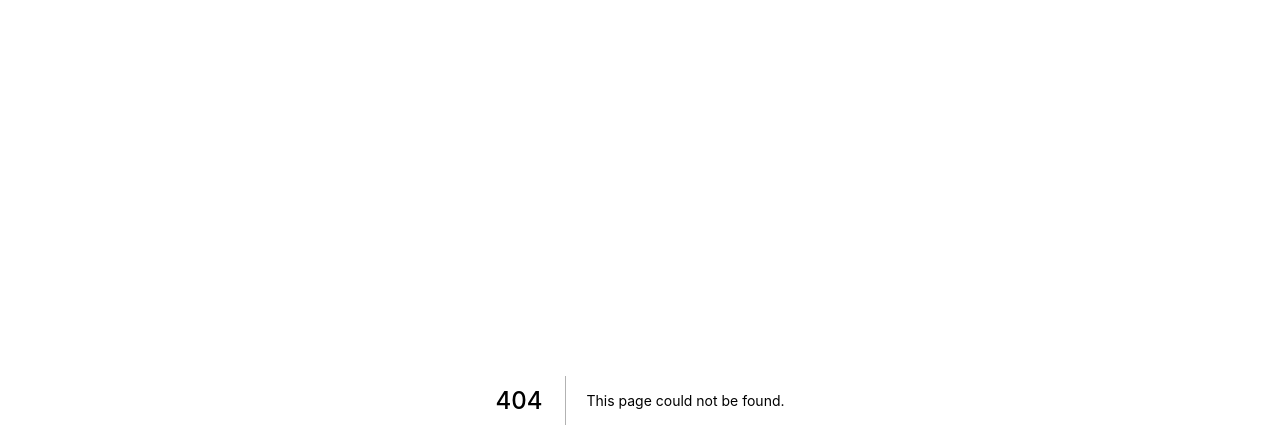
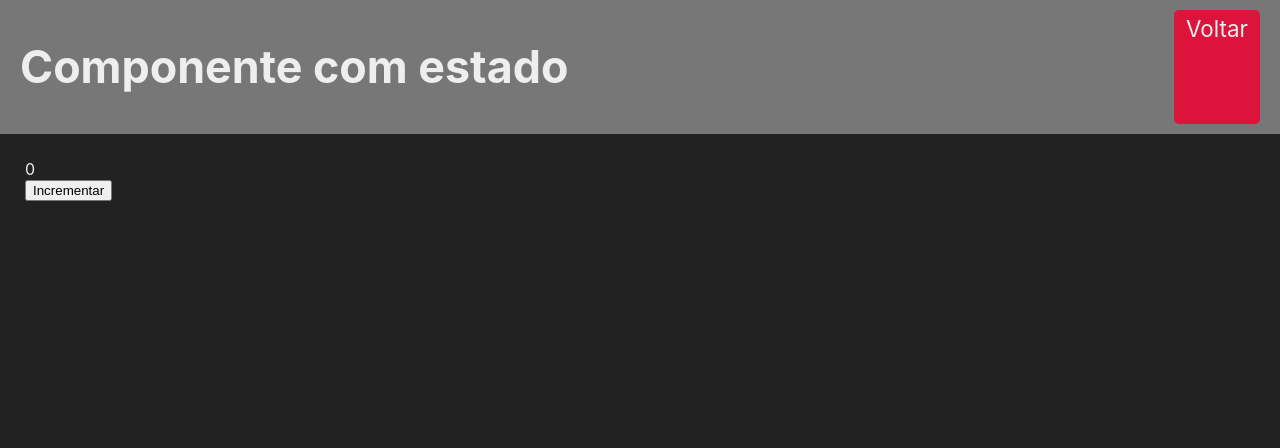
Before and after one commit to willbueno/fundamentos-nextJs, a Next.js app: page /state in a window 1280 px wide. Before the commit this address had no page. Shown: the top 448 px of the page. Built offline with nearby package versions, Linux system fonts and the light colour scheme.

Commit message:
state components

```diff
--- a/src/pages/index.jsx
+++ b/src/pages/index.jsx
@@ -13,7 +13,8 @@
             <Navegation text="Example" destiny='/example' color='#9400d3' />
             <Navegation text="JSX" destiny='/jsx' color='crimson' />
             <Navegation text="Navegacao #01" destiny='/navegation' color='green' />
-            <Navegation text="Navegacao #02" destiny='/client/sp/321' color='green' />
+            <Navegation text="Navegacao #02" destiny='/client/sp/321' color='blue' />
+            <Navegation text="Componente com estado" destiny='/state' color='pink' />
         </div>
     )
 }
--- /dev/null
+++ b/src/pages/state.jsx
@@ -0,0 +1,17 @@
+import { useState } from "react"
+import Layout from "../components/Layout"
+
+export default () => {
+    const [number, setNumber] = useState(0)
+
+    function inc() {
+        setNumber(number + 1)
+    }
+
+    return (
+        <Layout title='Componente com estado'>
+            <div>{number}</div>
+            <button onClick={inc}>Incrementar</button>
+        </Layout>
+    )
+}
```
